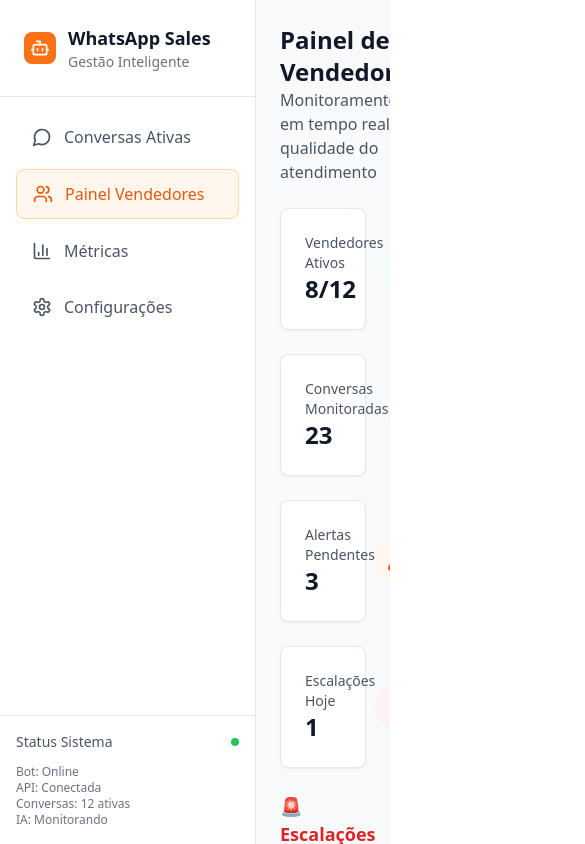
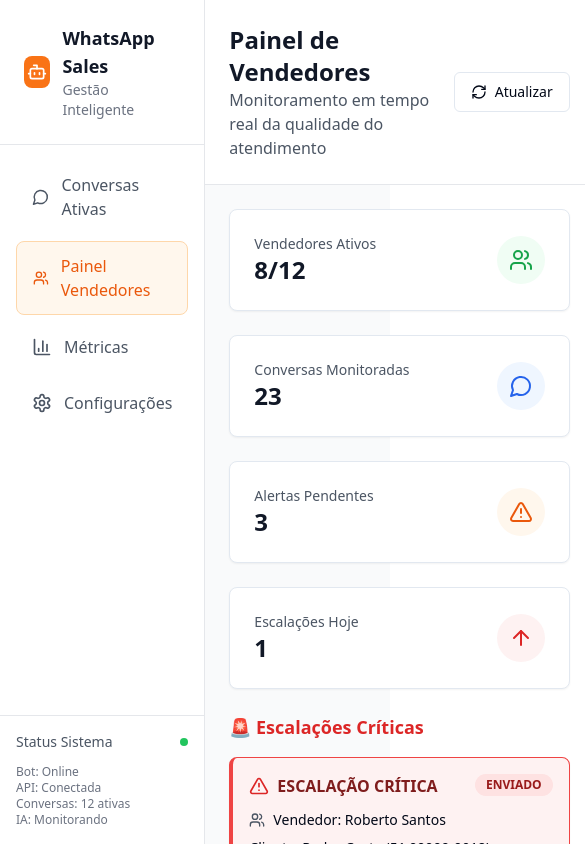
Before and after one commit to caroline-ghessi/spark-supabase-reset, a React (Vite) app: page / in a window 390 px wide. Both pictures are taken after a click on the button "Painel Vendedores". Shown: the whole page, 585 px wide, since content can reach past the window. Built offline with nearby package versions, Linux system fonts and the light colour scheme.

Commit message:
Fix: Implement scroll for seller panel
- Modified `AppLayout` to allow scrolling.
- Wrapped `MonitoringPanel` content in `ScrollArea`.
- Ensured scroll functionality on desktop and mobile.

```diff
--- a/src/components/layout/AppLayout.tsx
+++ b/src/components/layout/AppLayout.tsx
@@ -74,7 +74,7 @@ export const AppLayout = () => {
       <Sidebar onMenuChange={setActiveMenu} />
 
       {/* Main Content Area */}
-      <div className="flex-1 flex flex-col overflow-hidden">
+      <div className="flex-1 flex flex-col">
         {renderMainContent()}
       </div>
     </div>
--- a/src/components/metrics/MetricsPanel.tsx
+++ b/src/components/metrics/MetricsPanel.tsx
@@ -1,5 +1,5 @@
-
 import { Card, CardContent, CardHeader, CardTitle } from '../ui/card';
+import { ScrollArea } from '../ui/scroll-area';
 import { TrendingUp, TrendingDown, Users, Clock, Target, AlertTriangle } from 'lucide-react';
 
 interface KPI {
@@ -48,13 +48,18 @@ const mockKPIs: KPI[] = [
 
 export const MetricsPanel = () => {
   return (
-    <div className="p-6 space-y-6">
-      {/* Header */}
+    <div className="h-full flex flex-col">
+      {/* Fixed Header */}
+      <div className="bg-white border-b border-gray-200 p-6 flex-shrink-0">
         <div>
           <h1 className="text-2xl font-bold text-gray-900">Dashboard de Métricas</h1>
           <p className="text-gray-600">Acompanhe o desempenho da plataforma em tempo real</p>
         </div>
+      </div>
 
+      {/* Scrollable Content */}
+      <ScrollArea className="flex-1">
+        <div className="p-6 space-y-6">
           {/* KPIs */}
           <div className="grid grid-cols-1 md:grid-cols-2 lg:grid-cols-4 gap-6">
             {mockKPIs.map((kpi, index) => (
@@ -165,5 +170,7 @@ export const MetricsPanel = () => {
             </CardContent>
           </Card>
         </div>
+      </ScrollArea>
+    </div>
   );
 };
--- a/src/components/monitoring/MonitoringPanel.tsx
+++ b/src/components/monitoring/MonitoringPanel.tsx
@@ -4,6 +4,7 @@ import { MetricCard } from './MetricCard';
 import { ConversationMonitorCard } from './ConversationMonitorCard';
 import { RecommendationStream } from './RecommendationStream';
 import { EscalationAlert } from './EscalationAlert';
+import { ScrollArea } from '../ui/scroll-area';
 import {
   mockMetricas,
   mockConversasVendedores,
@@ -54,8 +55,9 @@ export const MonitoringPanel = () => {
   };
 
   return (
-    <div className="p-6 space-y-6">
-      {/* Header */}
+    <div className="h-full flex flex-col">
+      {/* Fixed Header */}
+      <div className="bg-white border-b border-gray-200 p-6 flex-shrink-0">
         <div className="flex justify-between items-center">
           <div>
             <h1 className="text-2xl font-bold text-gray-900">Painel de Vendedores</h1>
@@ -66,7 +68,11 @@ export const MonitoringPanel = () => {
             Atualizar
           </Button>
         </div>
+      </div>
 
+      {/* Scrollable Content */}
+      <ScrollArea className="flex-1">
+        <div className="p-6 space-y-6">
           {/* Metrics Cards */}
           <div className="grid grid-cols-1 md:grid-cols-2 lg:grid-cols-4 gap-6">
             {mockMetricas.map((metrica, index) => (
@@ -136,5 +142,7 @@ export const MonitoringPanel = () => {
             </div>
           </div>
         </div>
+      </ScrollArea>
+    </div>
   );
 };
```
Lines whose indentation alone changed are shown as unchanged.
